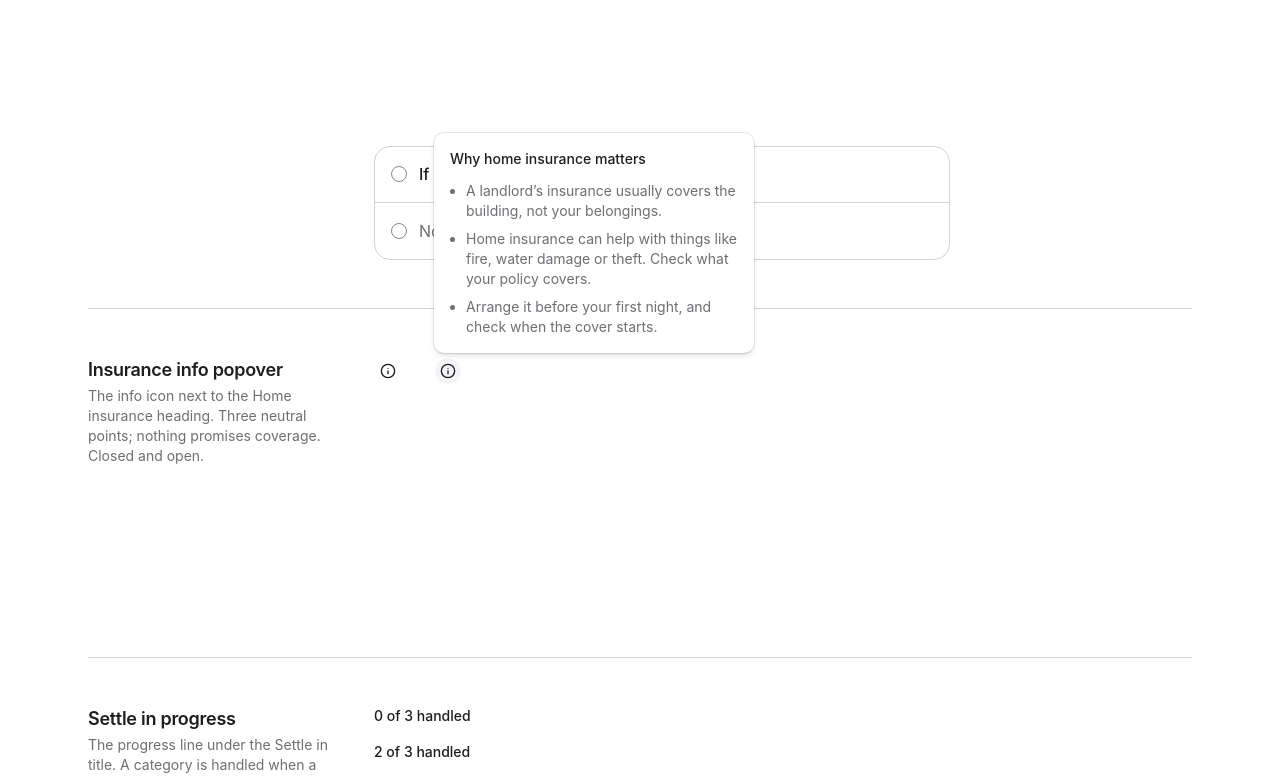
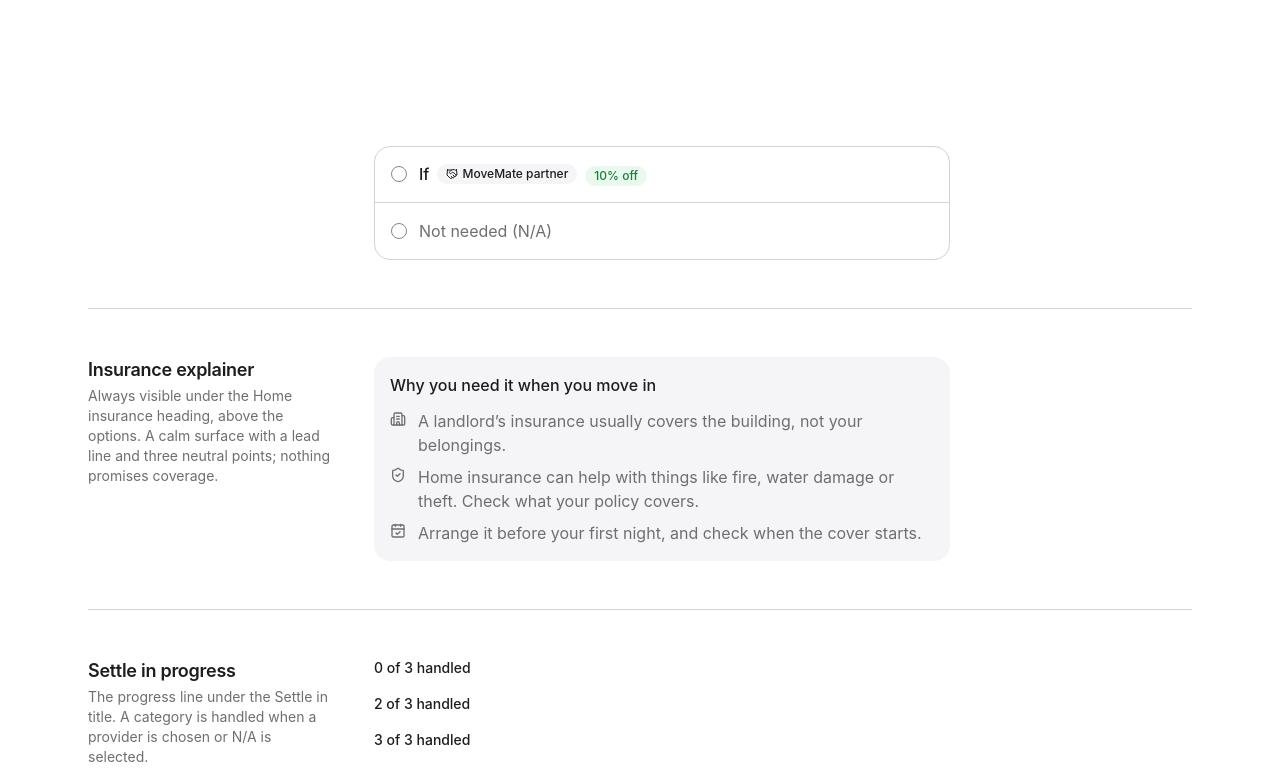
Before and after one commit to FahimOrko/movemate, a React (Vite) app in the folder apps/web/: page /design in a window 1280 px wide. Shown: the part 7180-7957 px from the top of the page. Built offline with nearby package versions, Linux system fonts and the light colour scheme.

Commit message:
feat: replace InsuranceInfoPopover with InsuranceExplainer component for improved clarity and design consistency

```diff
--- /dev/null
+++ b/apps/web/src/components/insurance-explainer.tsx
@@ -0,0 +1,23 @@
+import { Building2Icon, CalendarCheckIcon, ShieldCheckIcon } from 'lucide-react';
+
+const points = [
+  { icon: Building2Icon, text: 'A landlord’s insurance usually covers the building, not your belongings.' },
+  { icon: ShieldCheckIcon, text: 'Home insurance can help with things like fire, water damage or theft. Check what your policy covers.' },
+  { icon: CalendarCheckIcon, text: 'Arrange it before your first night, and check when the cover starts.' },
+];
+
+export function InsuranceExplainer() {
+  return (
+    <div className="flex flex-col gap-3 rounded-xl bg-muted p-4">
+      <p className="font-medium">Why you need it when you move in</p>
+      <ul className="flex flex-col gap-2 text-muted-foreground">
+        {points.map(({ icon: Icon, text }) => (
+          <li key={text} className="flex items-start gap-3">
+            <Icon className="mt-0.5 size-4 shrink-0" aria-hidden="true" />
+            <span>{text}</span>
+          </li>
+        ))}
+      </ul>
+    </div>
+  );
+}
--- a/apps/web/src/components/insurance-info-popover.tsx
+++ /dev/null
@@ -1,29 +0,0 @@
-import { InfoIcon } from 'lucide-react';
-import { Button } from '@/components/ui/button';
-import { Popover, PopoverContent, PopoverTrigger } from '@/components/ui/popover';
-
-const points = [
-  'A landlord’s insurance usually covers the building, not your belongings.',
-  'Home insurance can help with things like fire, water damage or theft. Check what your policy covers.',
-  'Arrange it before your first night, and check when the cover starts.',
-];
-
-export function InsuranceInfoPopover({ defaultOpen = false }: { defaultOpen?: boolean }) {
-  return (
-    <Popover defaultOpen={defaultOpen}>
-      <PopoverTrigger asChild>
-        <Button variant="ghost" size="icon-sm" aria-label="About home insurance">
-          <InfoIcon />
-        </Button>
-      </PopoverTrigger>
-      <PopoverContent align="start" className="w-80 gap-3 p-4">
-        <p className="font-medium">Why home insurance matters</p>
-        <ul className="flex list-disc flex-col gap-2 pl-4 text-muted-foreground">
-          {points.map((point) => (
-            <li key={point}>{point}</li>
-          ))}
-        </ul>
-      </PopoverContent>
-    </Popover>
-  );
-}
--- a/apps/web/src/features/settle-in/settle-in-phase.tsx
+++ b/apps/web/src/features/settle-in/settle-in-phase.tsx
@@ -1,7 +1,7 @@
 import { linkedItemKeys, type Move, type ProviderCategory } from '@movemate/contracts';
 import { ArrowRightIcon, CircleAlertIcon } from 'lucide-react';
 import { useNavigate } from 'react-router';
-import { InsuranceInfoPopover } from '@/components/insurance-info-popover';
+import { InsuranceExplainer } from '@/components/insurance-explainer';
 import { ProviderCategoryList } from '@/components/provider-category-list';
 import { SettleInProgress } from '@/components/settle-in-progress';
 import { Alert, AlertDescription, AlertTitle } from '@/components/ui/alert';
@@ -61,10 +61,8 @@ export function SettleInPhase({ move }: { move: Move }) {
       </div>
       {categoryOrder.map((category) => (
         <div key={category} className="flex flex-col gap-3">
-          <div className="flex items-center gap-1">
-            <h2 className="text-lg font-medium">{providerCategoryLabels[category]}</h2>
-            {category === 'home_insurance' && <InsuranceInfoPopover />}
-          </div>
+          <h2 className="text-lg font-medium">{providerCategoryLabels[category]}</h2>
+          {category === 'home_insurance' && <InsuranceExplainer />}
           <ProviderCategoryList
             label={providerCategoryLabels[category]}
             options={providers.filter((provider) => provider.category === category).map((provider) => ({ ...provider, tag: provider.highlighted ? PARTNER_TAG : undefined }))}
--- a/apps/web/src/pages/design/design-page.tsx
+++ b/apps/web/src/pages/design/design-page.tsx
@@ -25,7 +25,7 @@ import { RoomSelect } from '@/components/room-select';
 import { StartOverDialog } from '@/components/start-over-dialog';
 import { Stepper, type StepState } from '@/components/stepper';
 import { DiscountBadge } from '@/components/discount-badge';
-import { InsuranceInfoPopover } from '@/components/insurance-info-popover';
+import { InsuranceExplainer } from '@/components/insurance-explainer';
 import { ProviderCategoryList } from '@/components/provider-category-list';
 import { PARTNER_TAG } from '@/features/settle-in/partner-tag';
 import { SettleInProgress } from '@/components/settle-in-progress';
@@ -642,12 +642,9 @@ export function DesignPage() {
         </div>
       </DesignSection>
 
-      <DesignSection id="insurance-info-popover" title="Insurance info popover" description="The info icon next to the Home insurance heading. Three neutral points; nothing promises coverage. Closed and open.">
-        <div className="flex items-start gap-8">
-          <InsuranceInfoPopover />
-          <div className="pb-56">
-            <InsuranceInfoPopover defaultOpen />
-          </div>
+      <DesignSection id="insurance-explainer" title="Insurance explainer" description="Always visible under the Home insurance heading, above the options. A calm surface with a lead line and three neutral points; nothing promises coverage.">
+        <div className="max-w-xl">
+          <InsuranceExplainer />
         </div>
       </DesignSection>
 
```
